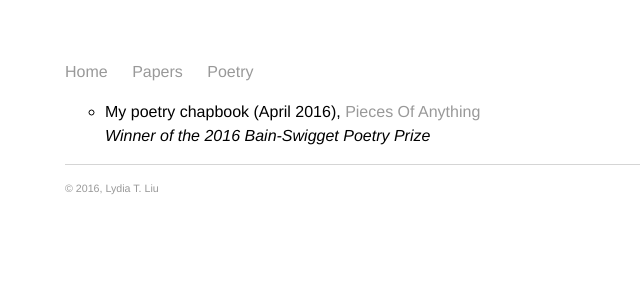
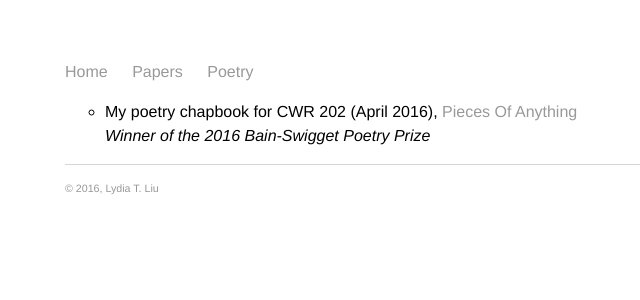
Before and after one commit to serenalwang/serenalwang.github.io, a Jekyll site: the page built from writing.md, in a window 1280 px wide. Shown: the top 300 px of the page, without its empty margins (127-767 px from the left). Built offline with Jekyll 4.4.1, drawn with Linux system fonts in a browser that asks for light colours.

Commit message:
Update writing.md

```diff
--- a/writing.md
+++ b/writing.md
@@ -3,5 +3,5 @@ layout: default
 title: Writing
 ---
 
-* My poetry chapbook (April 2016), <a href="/chapbookmain">Pieces Of Anything</a>
+* My poetry chapbook for CWR 202 (April 2016), <a href="/chapbookmain">Pieces Of Anything</a>
 _Winner of the 2016 Bain-Swigget Poetry Prize_
```
